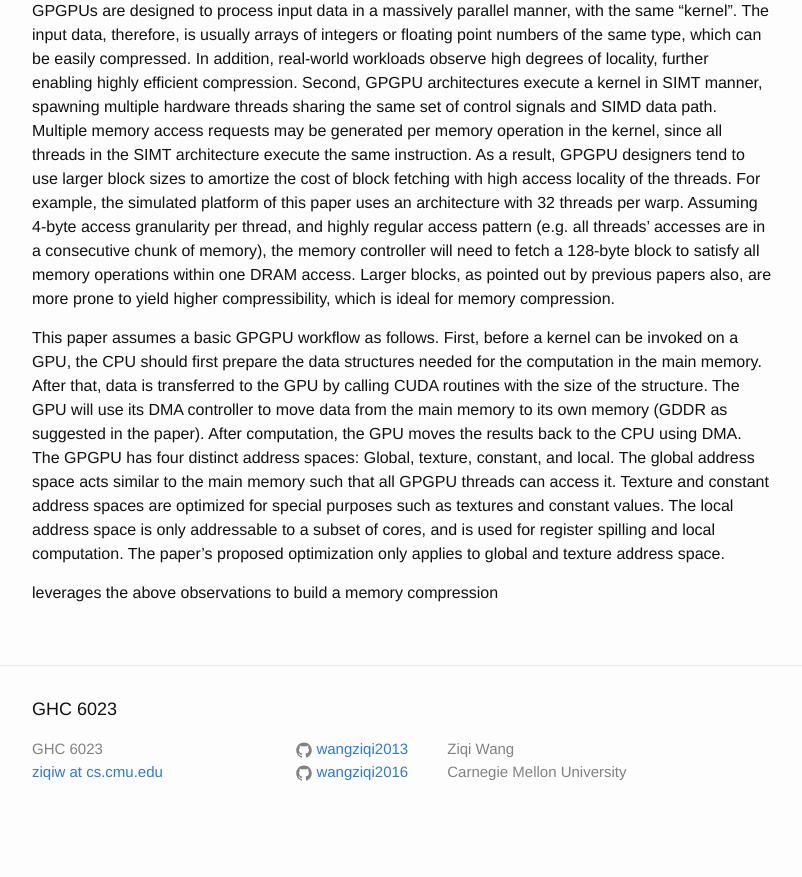
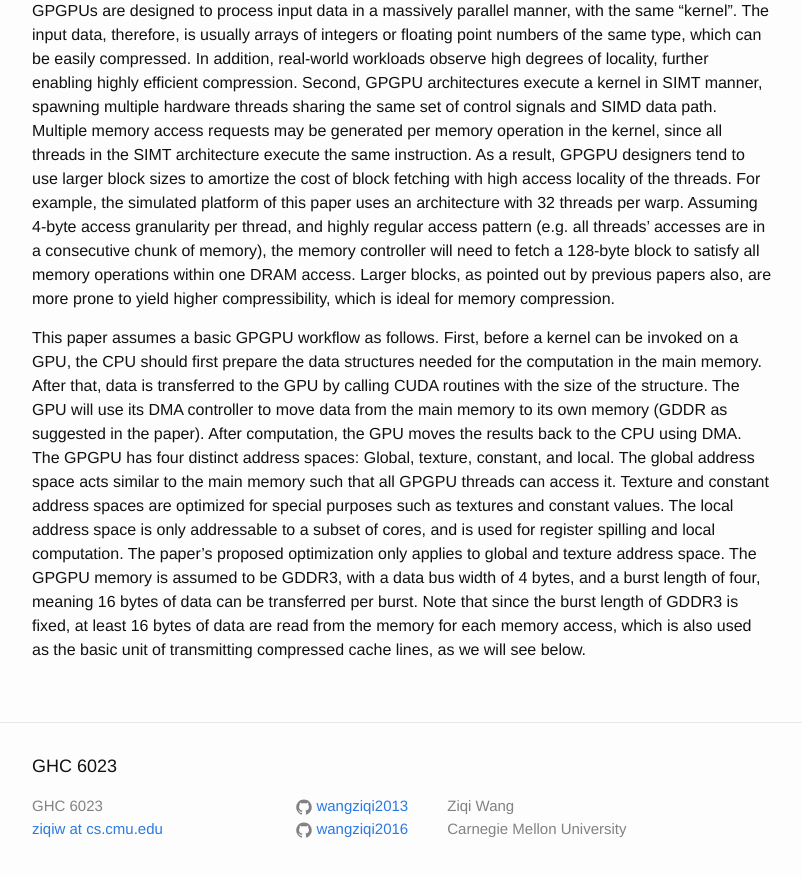
Before and after one commit to wangziqi2013/wangziqi2013.github.io, a Jekyll site: the page built from _posts/2020-07-19-loseless-and-lossy-memory-io-link-compression.markdown, in a window 1280 px wide and 900 px high, scrolled down 679 px. Shown: the top 877 px of the window, without its empty margins (238-1040 px from the left). Built offline with Jekyll 4.4.1, drawn with Linux system fonts in a browser that asks for light colours; before the commit the page ends 1522 px from its top, so only the background shows below that.

Commit message:
Adding GDDR3

```diff
--- a/_posts/2020-07-19-loseless-and-lossy-memory-io-link-compression.markdown
+++ b/_posts/2020-07-19-loseless-and-lossy-memory-io-link-compression.markdown
@@ -39,5 +39,7 @@ to the main memory such that all GPGPU threads can access it. Texture and consta
 special purposes such as textures and constant values. The local address space is only addressable to a subset of cores,
 and is used for register spilling and local computation. The paper's proposed optimization only applies to global
 and texture address space.
-
-leverages the above observations to build a memory compression
+The GPGPU memory is assumed to be GDDR3, with a data bus width of 4 bytes, and a burst length of four, meaning 16 bytes
+of data can be transferred per burst. Note that since the burst length of GDDR3 is fixed, at least 16 bytes of data are
+read from the memory for each memory access, which is also used as the basic unit of transmitting compressed cache lines,
+as we will see below.
```
